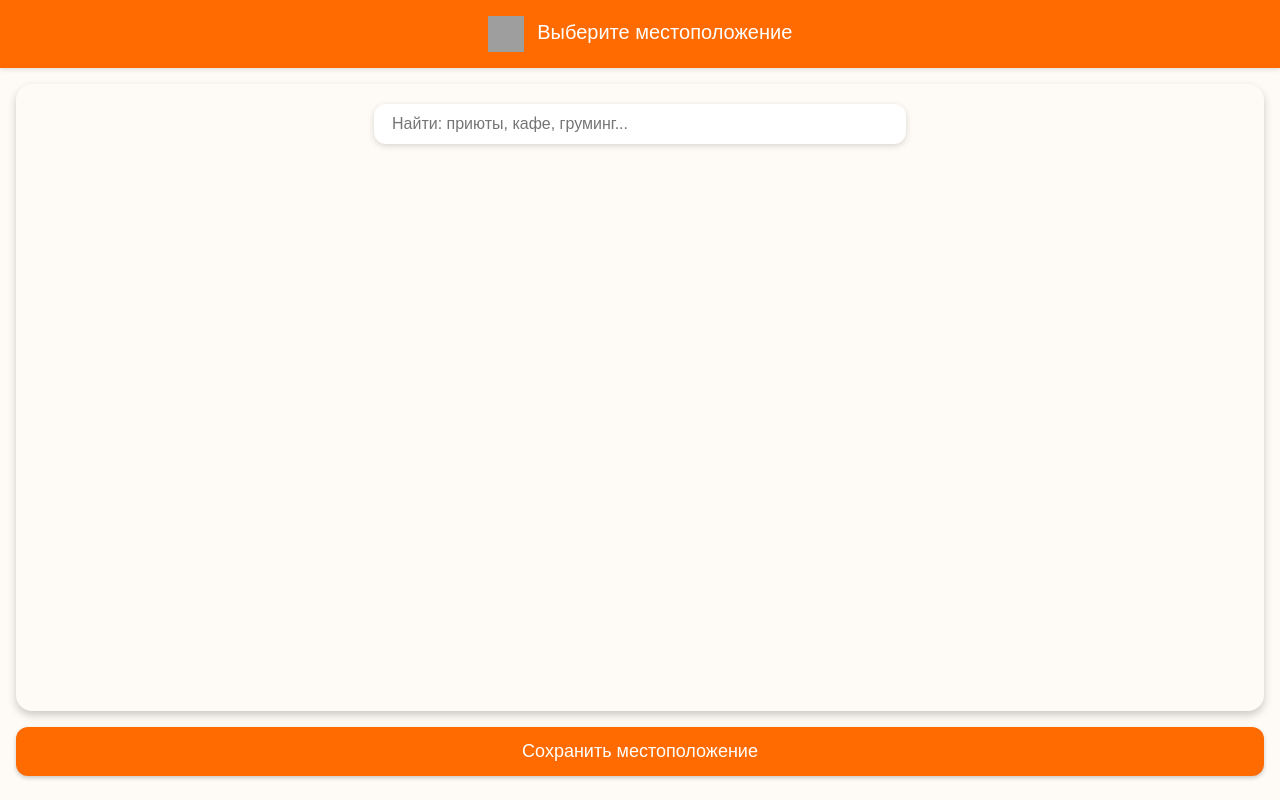
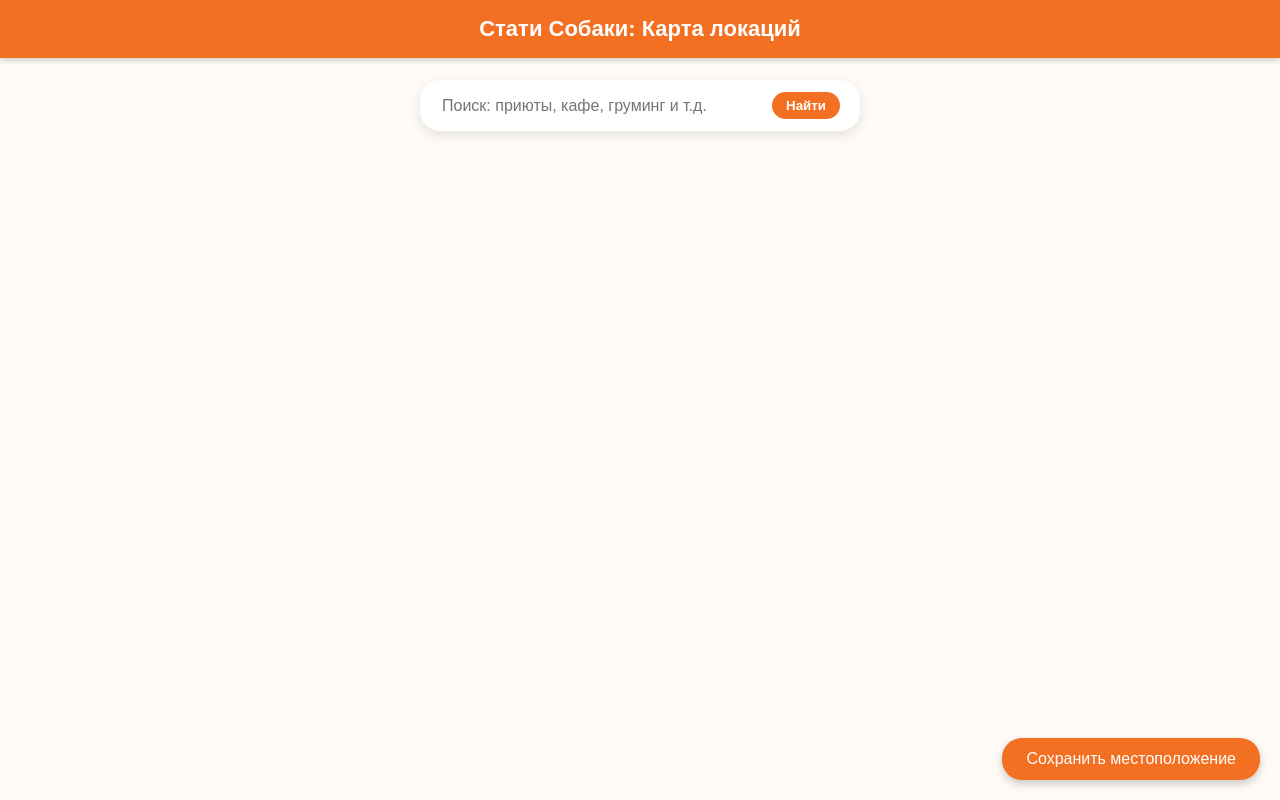
Before and after one commit to filimonovxcvii/yandex-map-widget, a plain HTML site: page index.html in a window 1280 px wide. Drawn offline with Linux system fonts and the light colour scheme; grey boxes are pictures that could not be loaded.

Commit message:
Update index.html

```diff
--- a/index.html
+++ b/index.html
@@ -1,154 +1,148 @@
 <!DOCTYPE html>
 <html lang="ru">
 <head>
-  <meta charset="UTF-8" />
-  <meta name="viewport" content="width=device-width, initial-scale=1.0" />
-  <title>Выбор местоположения</title>
+  <meta charset="UTF-8">
+  <meta name="viewport" content="width=device-width, initial-scale=1.0">
+  <title>Карта локаций</title>
   <style>
     body {
       margin: 0;
       font-family: 'Arial', sans-serif;
       background-color: #fefaf6;
       color: #333;
+      height: 100vh;
       display: flex;
       flex-direction: column;
-      height: 100vh;
     }
 
     header {
-      background-color: #ff6b00;
+      background-color: #f36f21;
       color: white;
       padding: 16px;
-      font-size: 20px;
+      font-size: 22px;
       text-align: center;
-      box-shadow: 0 2px 4px rgba(0,0,0,0.1);
-    }
-
-    .map-container {
-      flex: 1;
-      position: relative;
-      border-radius: 16px;
-      overflow: hidden;
-      margin: 16px;
-      box-shadow: 0 4px 8px rgba(0,0,0,0.2);
+      font-weight: bold;
+      box-shadow: 0 2px 6px rgba(0,0,0,0.2);
     }
 
     #map {
-      width: 100%;
+      flex: 1;
       height: 100%;
-    }
-
-    .confirm-button {
-      margin: 0 16px 24px;
-      padding: 14px;
-      font-size: 18px;
-      background-color: #ff6b00;
-      color: white;
-      border: none;
-      border-radius: 12px;
-      cursor: pointer;
-      box-shadow: 0 2px 4px rgba(0,0,0,0.2);
-    }
-
-    .confirm-button:hover {
-      background-color: #e65c00;
-    }
-
-    .logo {
-      width: 36px;
-      height: 36px;
-      vertical-align: middle;
-      margin-right: 8px;
     }
 
     .search-box {
       position: absolute;
-      top: 20px;
+      top: 80px;
       left: 50%;
       transform: translateX(-50%);
-      background-color: white;
-      border-radius: 12px;
-      box-shadow: 0 2px 6px rgba(0,0,0,0.15);
-      padding: 10px 16px;
       z-index: 1000;
+      background: white;
+      border-radius: 20px;
+      box-shadow: 0 4px 12px rgba(0,0,0,0.1);
+      padding: 12px 20px;
+      width: 80%;
+      max-width: 400px;
       display: flex;
+      gap: 8px;
       align-items: center;
-      width: 90%;
-      max-width: 500px;
     }
 
     .search-box input {
+      flex: 1;
       border: none;
       outline: none;
       font-size: 16px;
-      flex: 1;
+    }
+
+    .search-box button {
+      background: #f36f21;
+      color: white;
+      border: none;
+      border-radius: 14px;
+      padding: 6px 14px;
+      cursor: pointer;
+      font-weight: bold;
+    }
+
+    .save-button {
+      position: absolute;
+      bottom: 20px;
+      right: 20px;
+      background-color: #f36f21;
+      color: white;
+      border: none;
+      border-radius: 20px;
+      padding: 12px 24px;
+      font-size: 16px;
+      box-shadow: 0 4px 8px rgba(0,0,0,0.2);
+      cursor: pointer;
+      z-index: 1000;
     }
   </style>
-  <script src="https://api-maps.yandex.ru/2.1/?lang=ru_RU" type="text/javascript"></script>
+</head>
+<body>
+  <header>
+    Стати Собаки: Карта локаций
+  </header>
+
+  <div class="search-box">
+    <input type="text" id="search" placeholder="Поиск: приюты, кафе, груминг и т.д.">
+    <button onclick="searchPlace()">Найти</button>
+  </div>
+
+  <div id="map"></div>
+
+  <button class="save-button" onclick="saveLocation()">Сохранить местоположение</button>
+
+  <script src="https://api-maps.yandex.ru/2.1/?lang=ru_RU&apikey=ВАШ_API_КЛЮЧ" type="text/javascript"></script>
   <script>
-    let selectedCoords = null;
-    let map, placemark;
+    let map;
+    ymaps.ready(init);
 
-    ymaps.ready(function () {
+    function init() {
       map = new ymaps.Map("map", {
-        center: [55.76, 37.64],
-        zoom: 11,
-        controls: ['zoomControl', 'fullscreenControl']
+        center: [55.751574, 37.573856],
+        zoom: 10,
+        controls: ['zoomControl']
       });
 
-      // Категории
+      // Категории — метки
       const categories = [
-        { coords: [55.76, 37.64], hint: 'Пропала собака', icon: 'islands#redIcon' },
-        { coords: [55.75, 37.60], hint: 'Нашлась собака', icon: 'islands#greenIcon' },
-        { coords: [55.74, 37.65], hint: 'Видели собаку', icon: 'islands#blueIcon' },
-        { coords: [55.77, 37.67], hint: 'Насилие', icon: 'islands#blackIcon' },
-        { coords: [55.78, 37.61], hint: 'Событие для животных', icon: 'islands#orangeIcon' }
+        { coords: [55.751, 37.57], name: "Пропала собака", color: 'red' },
+        { coords: [55.761, 37.58], name: "Нашлась собака", color: 'green' },
+        { coords: [55.771, 37.56], name: "Видели собаку", color: 'orange' },
+        { coords: [55.741, 37.55], name: "Событие", color: 'blue' },
+        { coords: [55.731, 37.59], name: "Насилие", color: 'black' }
       ];
 
       categories.forEach(cat => {
-        const mark = new ymaps.Placemark(cat.coords, { hintContent: cat.hint }, { preset: cat.icon });
-        map.geoObjects.add(mark);
+        const placemark = new ymaps.Placemark(cat.coords, {
+          balloonContent: cat.name
+        }, {
+          preset: 'islands#icon',
+          iconColor: cat.color
+        });
+        map.geoObjects.add(placemark);
       });
+    }
 
-      map.events.add("click", function (e) {
-        const coords = e.get("coords");
-        selectedCoords = coords;
-
-        if (!placemark) {
-          placemark = new ymaps.Placemark(coords, {}, {
-            preset: "islands#violetDotIcon"
-          });
-          map.geoObjects.add(placemark);
-        } else {
-          placemark.geometry.setCoordinates(coords);
+    function searchPlace() {
+      const query = document.getElementById("search").value;
+      if (!query) return;
+      ymaps.geocode(query).then(function (res) {
+        const firstGeoObject = res.geoObjects.get(0);
+        if (firstGeoObject) {
+          const coords = firstGeoObject.geometry.getCoordinates();
+          map.setCenter(coords, 14);
         }
       });
-    });
+    }
 
-    function confirmLocation() {
-      if (selectedCoords) {
-        alert("Вы выбрали координаты: " + selectedCoords.join(", "));
-      } else {
-        alert("Пожалуйста, выберите точку на карте.");
-      }
+    function saveLocation() {
+      const center = map.getCenter();
+      alert(`Сохранено местоположение: ${center}`);
+      // Здесь можно отправить данные на сервер или в Supabase
     }
   </script>
-</head>
-<body>
-  <header>
-    <img src="https://your-logo-url.svg" alt="Логотип" class="logo" />
-    Выберите местоположение
-  </header>
-
-  <div class="map-container">
-    <div class="search-box">
-      <input type="text" placeholder="Найти: приюты, кафе, груминг..." />
-    </div>
-    <div id="map"></div>
-  </div>
-
-  <button class="confirm-button" onclick="confirmLocation()">
-    Сохранить местоположение
-  </button>
 </body>
 </html>
```
